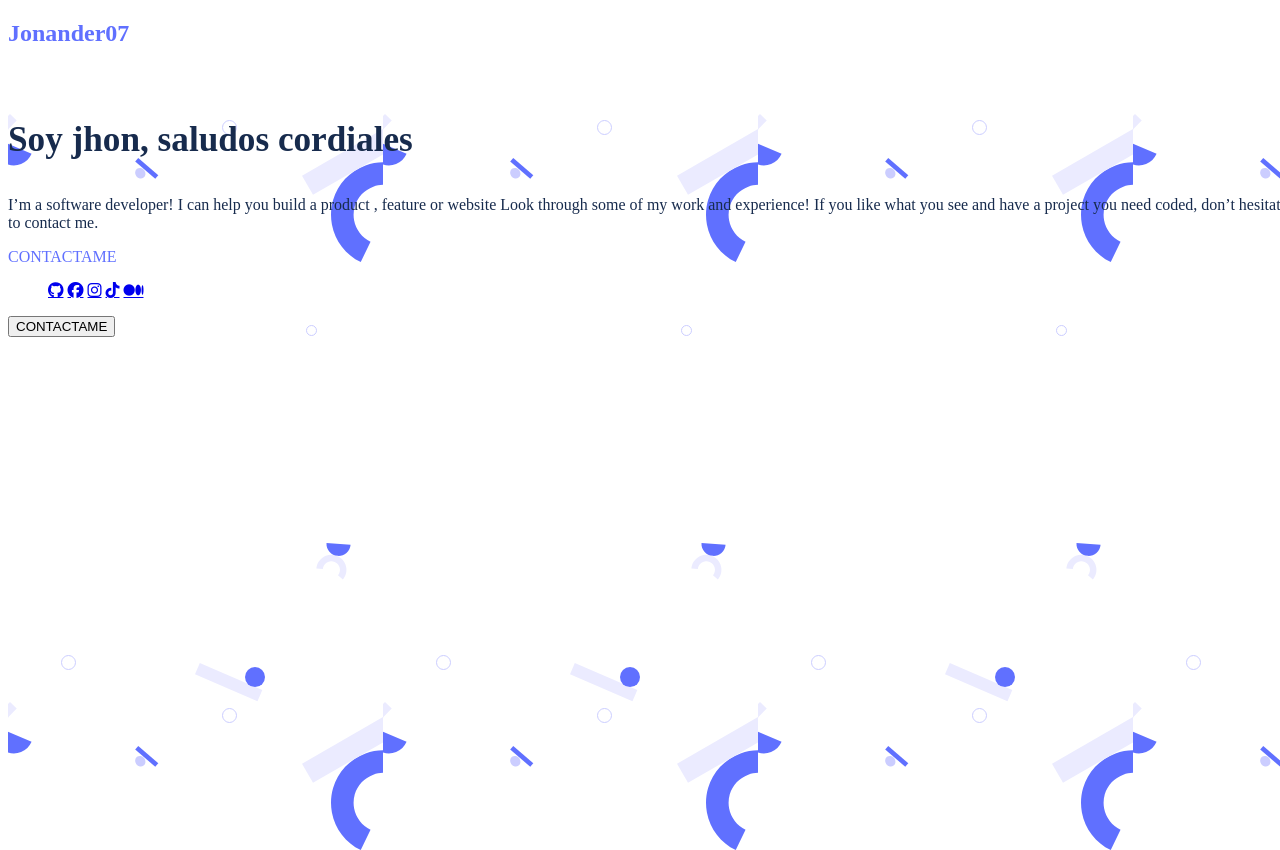
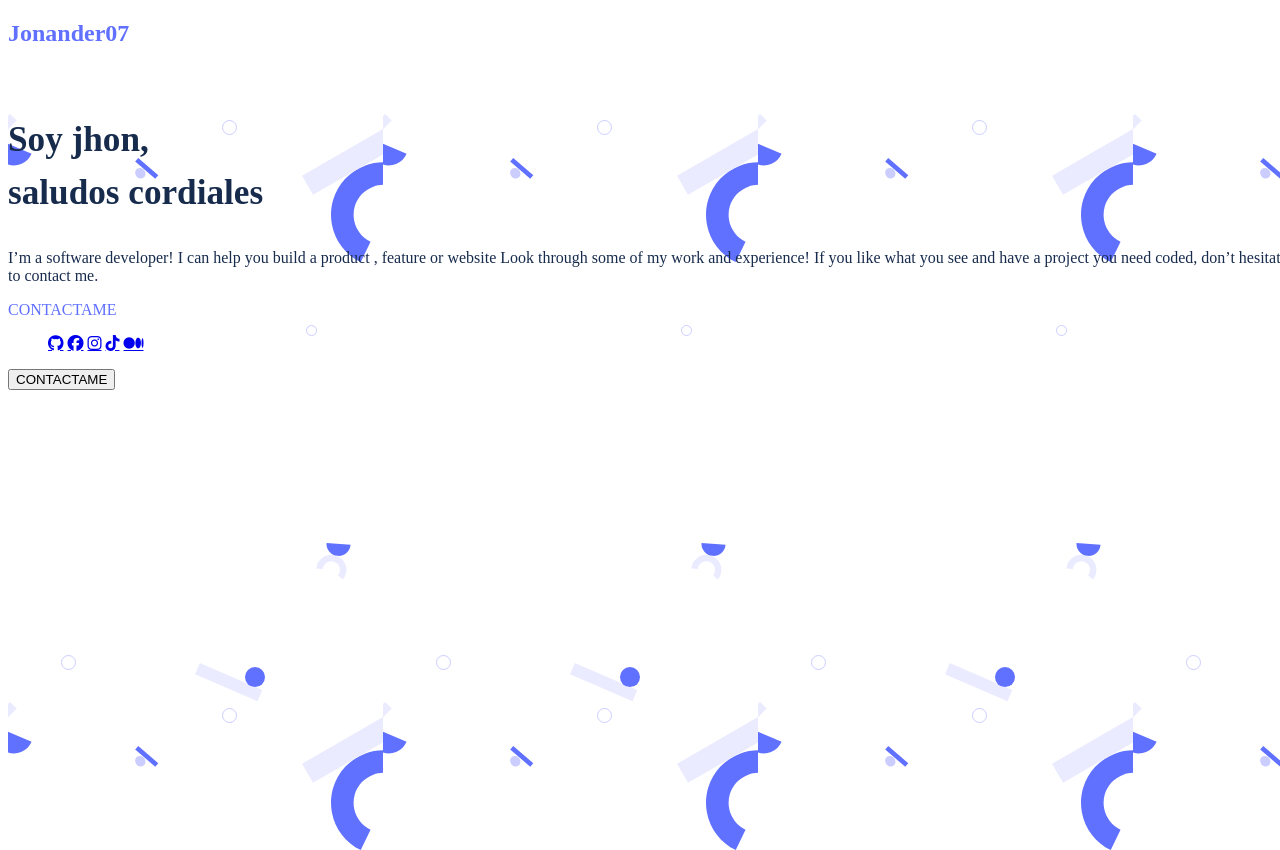
Before and after one commit to jonander07/portafolio1, a plain HTML site: page index.html in a window 1280 px wide. Shown: the top 850 px of the page. Drawn offline with Linux system fonts and the light colour scheme.

Commit message:
Agregado br en h1

```diff
--- a/index.html
+++ b/index.html
@@ -14,7 +14,7 @@
     </header>
     <main>
         <section class="home">
-            <h1>Soy jhon, saludos cordiales</h1>
+            <h1>Soy jhon, <br> saludos cordiales</h1>
             <p>I’m a software developer! I can help you build a product , feature or website Look through some of my work and experience! If you like what you see and have a project you need coded, don’t hesitate to contact me.</p>
             <h3>CONTACTAME</h3>
             <ul class="redes sociales">
```
